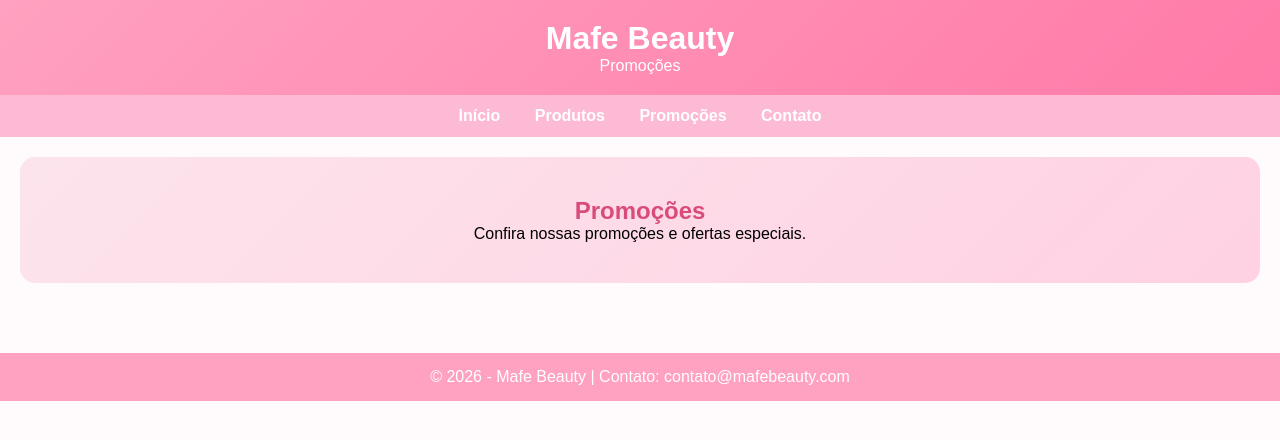
After one commit to mpadilhadesouza58-spec/mafebeautyatu, a Django app: page /promocoes/ in a window 1280 px wide. The commit adds this page. Shown: the top 440 px of the page. Run offline with Django 5.2, Linux system fonts and the light colour scheme.

Commit message:
Organizei e conectei as URLs principais do projeto, (Home, Produtos, Categorias, Promoções e Contato) ajustei os links da Home para utilizarem as urls do django. A parte de login e usuários será integrada depois da implementação da Mayara.

```diff
--- a/config/urls.py
+++ b/config/urls.py
@@ -17,7 +17,7 @@ Including another URLconf
 from django.contrib import admin
 from django.urls import path, include
 from . import views
-from .views import contato, categorias
+from .views import contato, categorias, promocoes
 
 urlpatterns = [
     path('admin/', admin.site.urls),
@@ -25,4 +25,5 @@ urlpatterns = [
     path('produtos/', include('produtos.urls')),
     path('contato/', contato, name='contato'),
     path('categorias/', categorias, name='categorias'),
+    path('promocoes/', promocoes, name='promocoes'),
 ]
--- a/config/views.py
+++ b/config/views.py
@@ -16,3 +16,7 @@ def contato(request):
 
 def categorias(request):
     return render(request, 'categorias.html')
+
+
+def promocoes(request):
+    return render(request, 'promocoes.html')
--- /dev/null
+++ b/templates/promocoes.html
@@ -0,0 +1,43 @@
+<!DOCTYPE html>
+{% load static %}
+
+<html lang="pt-br">
+<head>
+    <meta charset="UTF-8">
+    <meta name="viewport" content="width=device-width, initial-scale=1.0">
+
+    <title>Promoções | Mafe Beauty</title>
+
+
+    <link rel="stylesheet" href="{% static 'css/layout.css' %}">
+</head>
+
+<body>
+
+<header>
+    <h1>Mafe Beauty</h1>
+    <p>Promoções</p>
+</header>
+
+<nav>
+    <a class="menu-btn" href="/">Início</a>
+    <a class="menu-btn" href="/produtos/">Produtos</a>
+    <a class="menu-btn" href="/promocoes/">Promoções</a>
+    <a class="menu-btn" href="/contato/">Contato</a>
+</nav>
+
+<main>
+
+    <section class="banner">
+        <h2>Promoções</h2>
+        <p>Confira nossas promoções e ofertas especiais.</p>
+    </section>
+
+</main>
+
+<footer>
+    <p>&copy; 2026 - Mafe Beauty | Contato: contato@mafebeauty.com</p>
+</footer>
+
+</body>
+</html>
```
Also changed, not shown: templates/index.html (+5 -5 lines).
